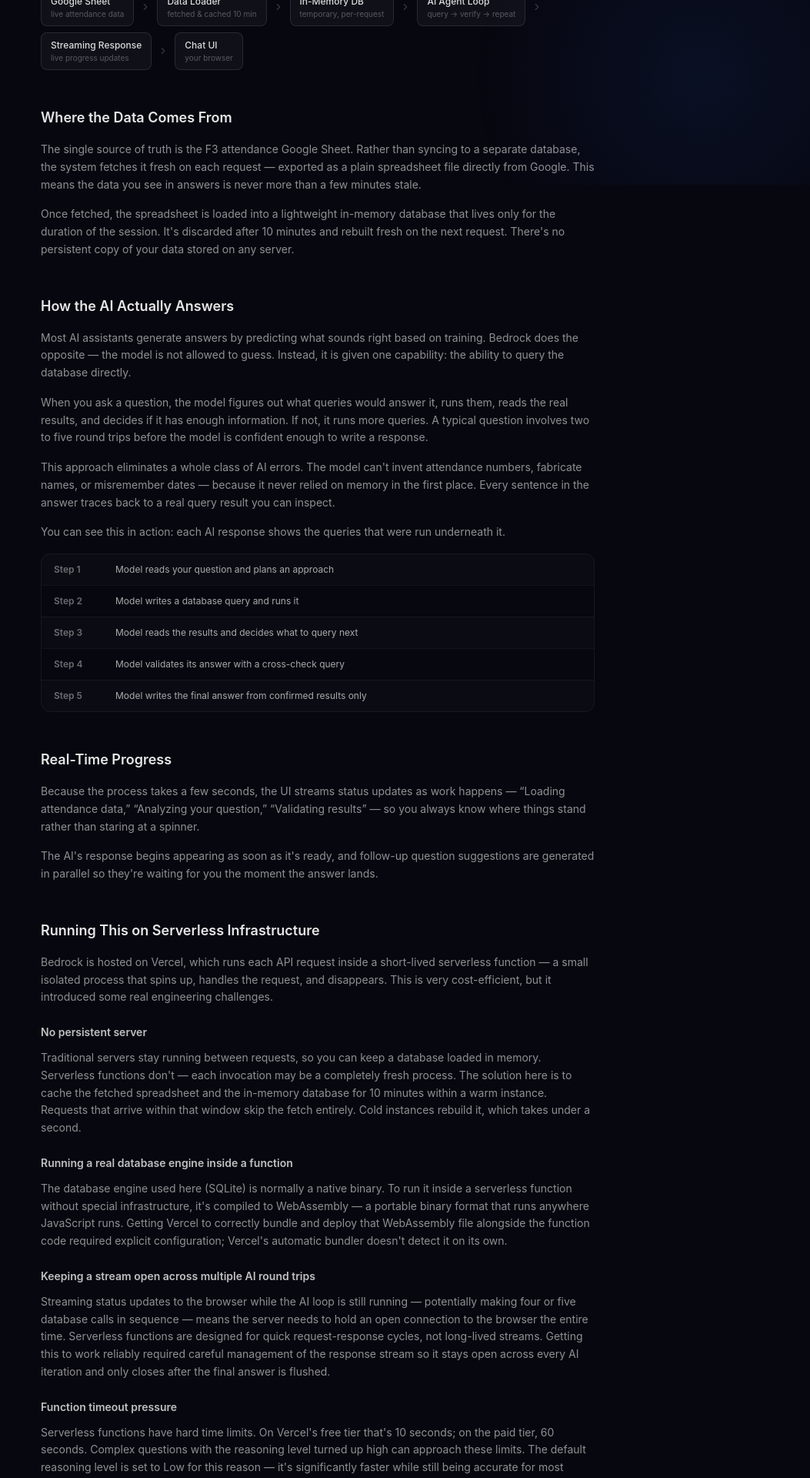
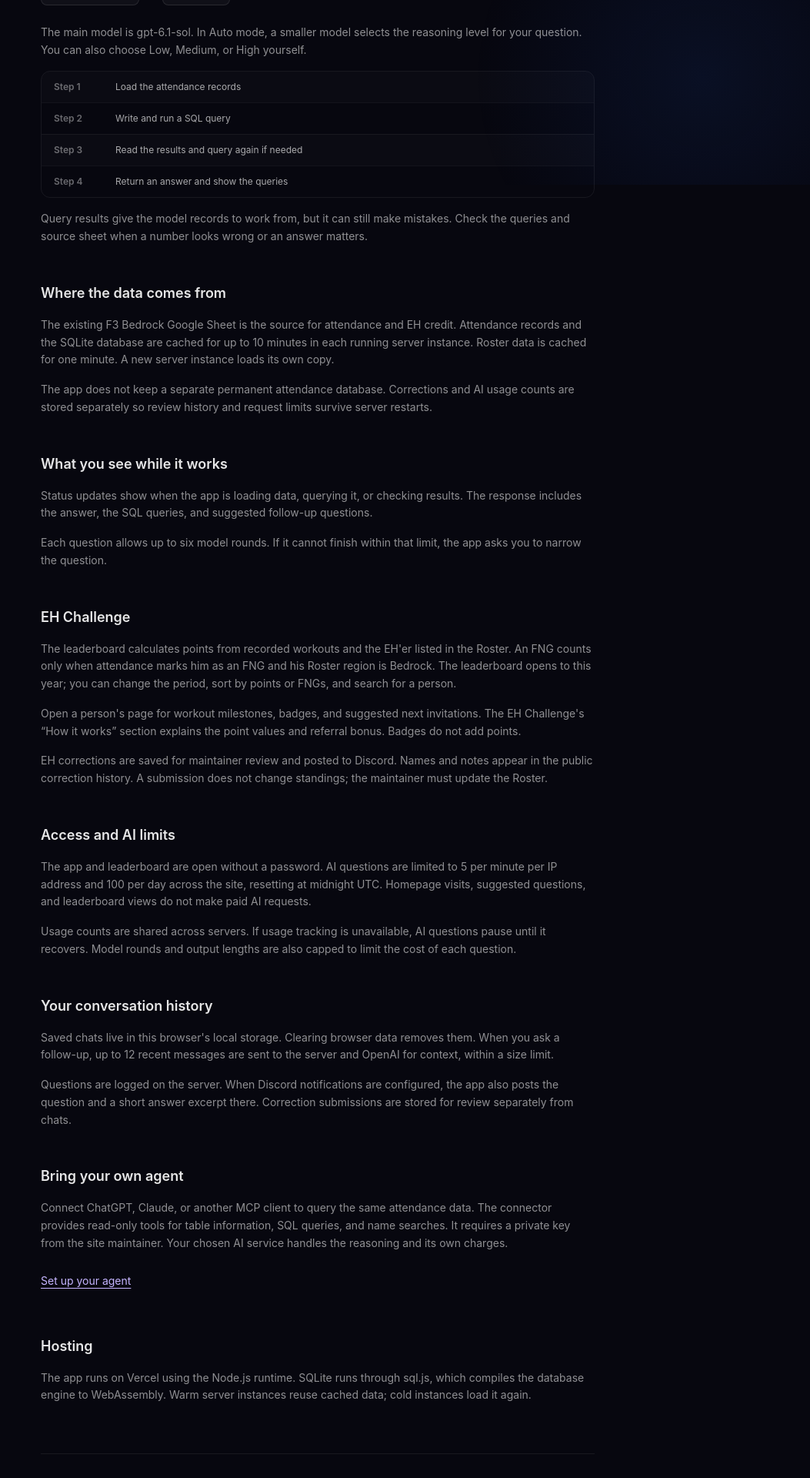
Before and after one commit to KtodaZ/bedrock-ai, a Next.js app: page /how-it-works in a window 1280 px wide. Shown: the part 560-2480 px from the top of the page at 77% size, without its empty margins (227-1280 px from the left). Built offline with nearby package versions, Linux system fonts and the light colour scheme.

Commit message:
Rewrite app explanations and README in plain language

```diff
--- a/app/PersonDetail.tsx
+++ b/app/PersonDetail.tsx
@@ -55,13 +55,13 @@ export default function PersonDetail({ name, period }: { name: string; period: P
 
     <section aria-labelledby="next-steps-heading" className="mt-7">
       <h2 id="next-steps-heading" className="text-lg font-semibold text-white">Next steps</h2>
-      <p className="text-sm text-white/65 mt-1">A few invitations that could turn into the next milestone.</p>
+      <p className="text-sm text-white/65 mt-1">Who to invite back and which workout earns points next.</p>
       <ul className="divide-y divide-white/10 mt-3">
         {nextSteps.slice(0, 3).map((fng) => {
           const next = nextMilestone(fng.posts);
           return <li key={fng.name} className="py-4 flex items-start gap-3"><svg viewBox="0 0 24 24" fill="none" className="w-5 h-5 text-violet-300 shrink-0 mt-0.5" aria-hidden="true"><path d="M4 12h15m-6-6 6 6-6 6" stroke="currentColor" strokeWidth="1.5" strokeLinecap="round" strokeLinejoin="round" /></svg><div className="min-w-0"><p className="text-sm text-white/90">Invite <Link href={personURL(fng.name, period)} className={`text-violet-300 underline underline-offset-4 ${focus}`}>{fng.name}</Link> back for workout #{fng.posts + 1}.</p><p className="text-xs text-white/65 mt-1 leading-relaxed">{next.remaining === 1 ? `That next workout earns ${profile.name} +${next.points} points.` : `After ${next.remaining} more workouts, #${next.workout} earns ${profile.name} +${next.points} points.`}{fng.lastPost ? ` Last post ${formatDay(fng.lastPost)}.` : ""}</p></div></li>;
         })}
-        <li className="py-4 text-sm text-white/85">{recruits.length ? "Keep the crew growing: invite someone new to a workout." : "Start with one invitation: bring a new guy to a Bedrock workout."}<span className="block text-xs text-white/65 mt-1">A first workout earns +5. Make sure the Roster records the EH&apos;er.</span></li>
+        <li className="py-4 text-sm text-white/85">{recruits.length ? "Invite someone new to a Bedrock workout." : "Bring a new guy to a Bedrock workout."}<span className="block text-xs text-white/65 mt-1">A first workout earns +5. Make sure the Roster records the EH&apos;er.</span></li>
       </ul>
     </section>
 
--- a/app/PointsGuide.tsx
+++ b/app/PointsGuide.tsx
@@ -16,7 +16,7 @@ export default function PointsGuide() {
   return (
     <article className="rounded-3xl border border-violet-300/20 bg-[#101023] px-5 py-7 sm:px-10 sm:py-10 overflow-hidden">
       <h1 className="text-3xl sm:text-5xl font-bold tracking-tight text-white text-balance">Bring a guy.<br /><span className="text-violet-300">Build a habit.</span></h1>
-      <p className="text-sm sm:text-base text-violet-100/80 mt-4 max-w-lg">Your FNG&apos;s workouts earn you points. The invitation starts it; showing up keeps it growing.</p>
+      <p className="text-sm sm:text-base text-violet-100/80 mt-4 max-w-lg">Your FNG&apos;s workouts earn you points. Here&apos;s what each workout is worth.</p>
 
       <section aria-labelledby="milestones-title" className="mt-8">
         <h2 id="milestones-title" className="text-lg font-semibold text-white">The road from FNG to regular</h2>
@@ -43,7 +43,7 @@ export default function PointsGuide() {
       </section>
 
       <section aria-labelledby="referral-title" className="border-t border-violet-300/20 mt-8 pt-7">
-        <h2 id="referral-title" className="text-xl sm:text-2xl font-semibold text-white">Let the invitation travel.</h2>
+        <h2 id="referral-title" className="text-xl sm:text-2xl font-semibold text-white">When your FNG invites someone</h2>
         <div className="grid grid-cols-[1fr_24px_1fr_24px_1fr] gap-1 items-start text-center mt-6">
           {["You", "Alex", "Ben"].map((name, i) => <div key={name} className="contents"><div><Person className={`h-14 w-12 mx-auto ${i === 2 ? "text-sky-300" : "text-violet-300"}`} /><div className="font-semibold text-white mt-2">{name}</div><div className="text-xs text-violet-100/75 mt-1">{i === 0 ? `+${POINTS.referral} bonus` : i === 1 ? "Ben’s workout points" : "New FNG"}</div></div>{i < 2 && <svg viewBox="0 0 24 24" className="w-6 h-6 mt-4 text-violet-300" fill="none" aria-label="invites"><path d="M2 12h18m-7-7 7 7-7 7" stroke="currentColor" strokeWidth="2" /></svg>}</div>)}
         </div>
--- a/app/connect/page.tsx
+++ b/app/connect/page.tsx
@@ -71,9 +71,9 @@ export default async function ConnectPage() {
             Connect ChatGPT or Claude to your crew&apos;s data
           </h1>
           <p className="text-base leading-relaxed" style={{ color: "rgba(255,255,255,0.45)" }}>
-            Bedrock exposes your attendance data as an <strong className="text-white/70">MCP server</strong> — the
-            open standard both Claude and ChatGPT use to plug into outside tools. Add one URL as a connector and your
-            own AI can query the exact same data this app runs on. No install, no code.
+            Connect your AI through <strong className="text-white/70">MCP</strong>, a standard for connecting AI apps
+            to data and tools. Your agent can query the same attendance records as this app. You&apos;ll need a private
+            key from the site maintainer.
           </p>
         </div>
 
@@ -122,7 +122,7 @@ export default async function ConnectPage() {
               "Open ChatGPT → Settings → Connectors (requires a plan with custom connectors / developer mode).",
               "Click “Create” / “Add connector” and choose an MCP server.",
               "Paste the URL with token above as the MCP server URL and name it “Bedrock Data”.",
-              "Save, then turn the connector on for a chat and ask away.",
+              "Save, then enable the connector in a chat and ask an attendance question.",
             ]}
           />
         </Section>
@@ -147,14 +147,14 @@ export default async function ConnectPage() {
         {/* What it can do */}
         <Section title="What your agent can do">
           <p className="text-sm mb-4" style={{ color: "rgba(255,255,255,0.45)" }}>
-            The connector gives your agent three read-only tools. Your own AI does the reasoning — it just queries the
-            live data directly, so answers stay grounded in the real records.
+            The connector gives your agent three read-only tools to query attendance records. Your AI service
+            handles the reasoning and its own charges.
           </p>
           <Tool name="get_schema" desc="Learn the table columns, F3 terminology (PAX, Q, FNG, AO, Kotter List), and the analytical rules." />
           <Tool name="run_sql" desc="Run a read-only SELECT against the attendance table and get exact rows back. Writes are blocked." />
-          <Tool name="search_pax" desc="Fuzzy-find a member's exact stored name before pulling their stats." />
+          <Tool name="search_pax" desc="Find a member's recorded name, including approximate matches, before querying their stats." />
           <p className="text-xs mt-4" style={{ color: "rgba(255,255,255,0.3)" }}>
-            Read-only by design: only SELECT queries run, against an in-memory copy of the sheet refreshed every 10
+            Only SELECT queries run, against an in-memory copy of the sheet cached for up to 10
             minutes. Your agent can read the data but never change it.
           </p>
         </Section>
--- a/app/how-it-works/page.tsx
+++ b/app/how-it-works/page.tsx
@@ -39,7 +39,7 @@ export default function HowItWorksPage() {
             className="inline-flex items-center gap-2 text-xs font-medium px-3 py-1.5 rounded-full mb-6"
             style={{ background: "rgba(124,58,237,0.15)", color: "#a78bfa", border: "1px solid rgba(124,58,237,0.3)" }}
           >
-            Under the Hood
+            How it works
           </div>
           <h1
             className="text-3xl sm:text-4xl font-bold mb-4 bg-clip-text text-transparent leading-tight"
@@ -48,118 +48,109 @@ export default function HowItWorksPage() {
             How Bedrock Data AI Works
           </h1>
           <p className="text-base leading-relaxed" style={{ color: "rgba(255,255,255,0.45)" }}>
-            You type a question in plain English. A few seconds later you get a precise, data-backed answer. Here&apos;s what happens in between.
+            Ask about F3 attendance in plain English. Bedrock queries the attendance sheet and shows the results, along with the SQL it used.
           </p>
         </div>
 
-        {/* Section: The Big Picture */}
-        <Section title="The Big Picture">
+        <Section title="From question to answer">
           <p>
-            Bedrock Data AI is not a search engine and it&apos;s not a chatbot pulling answers from general knowledge. It&apos;s a purpose-built system that connects natural language questions directly to your actual attendance data — and only answers from what it can prove.
-          </p>
-          <p>
-            When you ask a question, the system fetches the latest data from the source Google Sheet, loads it into a temporary in-memory database, and hands it to an AI model that figures out how to query it. The model runs as many queries as it needs, checks its own work, and only then writes an answer.
+            Bedrock loads attendance records from Google Sheets into an in-memory SQLite database. The AI writes SQL,
+            reads the results, and can run more queries before answering. You can inspect those queries below each response.
           </p>
           <Diagram />
-        </Section>
-
-        {/* Section: Where the Data Comes From */}
-        <Section title="Where the Data Comes From">
           <p>
-            The single source of truth is the F3 attendance Google Sheet. Rather than syncing to a separate database, the system fetches it fresh on each request — exported as a plain spreadsheet file directly from Google. This means the data you see in answers is never more than a few minutes stale.
+            The main model is gpt-6.1-sol. In Auto mode, a smaller model selects the reasoning level for your question.
+            You can also choose Low, Medium, or High yourself.
           </p>
+          <KeyValue items={[
+            ["Step 1", "Load the attendance records"],
+            ["Step 2", "Write and run a SQL query"],
+            ["Step 3", "Read the results and query again if needed"],
+            ["Step 4", "Return an answer and show the queries"],
+          ]} />
           <p>
-            Once fetched, the spreadsheet is loaded into a lightweight in-memory database that lives only for the duration of the session. It&apos;s discarded after 10 minutes and rebuilt fresh on the next request. There&apos;s no persistent copy of your data stored on any server.
+            Query results give the model records to work from, but it can still make mistakes. Check the queries and
+            source sheet when a number looks wrong or an answer matters.
           </p>
         </Section>
 
-        {/* Section: How the AI Answers */}
-        <Section title="How the AI Actually Answers">
+        <Section title="Where the data comes from">
           <p>
-            Most AI assistants generate answers by predicting what sounds right based on training. Bedrock does the opposite — the model is not allowed to guess. Instead, it is given one capability: the ability to query the database directly.
+            The existing F3 Bedrock Google Sheet is the source for attendance and EH credit. Attendance records and
+            the SQLite database are cached for up to 10 minutes in each running server instance. Roster data is cached
+            for one minute. A new server instance loads its own copy.
           </p>
           <p>
-            When you ask a question, the model figures out what queries would answer it, runs them, reads the real results, and decides if it has enough information. If not, it runs more queries. A typical question involves two to five round trips before the model is confident enough to write a response.
-          </p>
-          <p>
-            This approach eliminates a whole class of AI errors. The model can&apos;t invent attendance numbers, fabricate names, or misremember dates — because it never relied on memory in the first place. Every sentence in the answer traces back to a real query result you can inspect.
-          </p>
-          <p>
-            You can see this in action: each AI response shows the queries that were run underneath it.
-          </p>
-          <KeyValue items={[
-            ["Step 1", "Model reads your question and plans an approach"],
-            ["Step 2", "Model writes a database query and runs it"],
-            ["Step 3", "Model reads the results and decides what to query next"],
-            ["Step 4", "Model validates its answer with a cross-check query"],
-            ["Step 5", "Model writes the final answer from confirmed results only"],
-          ]} />
-        </Section>
-
-        {/* Section: Real-Time Progress */}
-        <Section title="Real-Time Progress">
-          <p>
-            Because the process takes a few seconds, the UI streams status updates as work happens — &ldquo;Loading attendance data,&rdquo; &ldquo;Analyzing your question,&rdquo; &ldquo;Validating results&rdquo; — so you always know where things stand rather than staring at a spinner.
-          </p>
-          <p>
-            The AI&apos;s response begins appearing as soon as it&apos;s ready, and follow-up question suggestions are generated in parallel so they&apos;re waiting for you the moment the answer lands.
+            The app does not keep a separate permanent attendance database. Corrections and AI usage counts are
+            stored separately so review history and request limits survive server restarts.
           </p>
         </Section>
 
-        {/* Section: Vercel Challenges */}
-        <Section title="Running This on Serverless Infrastructure">
+        <Section title="What you see while it works">
           <p>
-            Bedrock is hosted on Vercel, which runs each API request inside a short-lived serverless function — a small isolated process that spins up, handles the request, and disappears. This is very cost-efficient, but it introduced some real engineering challenges.
-          </p>
-
-          <SubSection title="No persistent server">
-            <p>
-              Traditional servers stay running between requests, so you can keep a database loaded in memory. Serverless functions don&apos;t — each invocation may be a completely fresh process. The solution here is to cache the fetched spreadsheet and the in-memory database for 10 minutes within a warm instance. Requests that arrive within that window skip the fetch entirely. Cold instances rebuild it, which takes under a second.
-            </p>
-          </SubSection>
-
-          <SubSection title="Running a real database engine inside a function">
-            <p>
-              The database engine used here (SQLite) is normally a native binary. To run it inside a serverless function without special infrastructure, it&apos;s compiled to WebAssembly — a portable binary format that runs anywhere JavaScript runs. Getting Vercel to correctly bundle and deploy that WebAssembly file alongside the function code required explicit configuration; Vercel&apos;s automatic bundler doesn&apos;t detect it on its own.
-            </p>
-          </SubSection>
-
-          <SubSection title="Keeping a stream open across multiple AI round trips">
-            <p>
-              Streaming status updates to the browser while the AI loop is still running — potentially making four or five database calls in sequence — means the server needs to hold an open connection to the browser the entire time. Serverless functions are designed for quick request-response cycles, not long-lived streams. Getting this to work reliably required careful management of the response stream so it stays open across every AI iteration and only closes after the final answer is flushed.
-            </p>
-          </SubSection>
-
-          <SubSection title="Function timeout pressure">
-            <p>
-              Serverless functions have hard time limits. On Vercel&apos;s free tier that&apos;s 10 seconds; on the paid tier, 60 seconds. Complex questions with the reasoning level turned up high can approach these limits. The default reasoning level is set to Low for this reason — it&apos;s significantly faster while still being accurate for most questions. High reasoning is there for edge cases where you need the model to think harder.
-            </p>
-          </SubSection>
-
-          <SubSection title="Can&apos;t use the fastest global runtime">
-            <p>
-              Vercel offers an &ldquo;Edge&rdquo; runtime that runs functions at data centers closest to each user, with near-zero cold start times. The catch: it&apos;s a stripped-down environment that doesn&apos;t support all Node.js capabilities — including the WebAssembly database engine used here. The chat API has to run in the standard Node.js runtime instead, which means slightly slower cold starts (~0.5–1 second vs. ~50ms) but full compatibility with everything the system needs.
-            </p>
-          </SubSection>
-        </Section>
-
-        {/* Section: Auth */}
-        <Section title="Access Control">
-          <p>
-            The app and EH leaderboard are open without a password. AI questions are limited to 5 per minute per IP address and 100 per day across the site, resetting at midnight UTC. Loading the homepage or viewing the leaderboard does not make paid AI requests.
+            Status updates show when the app is loading data, querying it, or checking results. The response includes
+            the answer, the SQL queries, and suggested follow-up questions.
           </p>
           <p>
-            Request limits are shared across servers, and each AI question has a bounded number of analysis rounds. If usage tracking is unavailable, AI questions pause until it recovers. External AI connectors still require a private key from the site maintainer.
+            Each question allows up to six model rounds. If it cannot finish within that limit, the app asks you to
+            narrow the question.
           </p>
         </Section>
 
-        {/* Section: Conversation History */}
-        <Section title="Your Conversation History">
+        <Section title="EH Challenge">
           <p>
-            Past conversations are saved in your browser&apos;s local storage — they never leave your device. The server is stateless and has no record of previous sessions. When you continue a conversation, your full message history is sent along with the new question so the AI has the context it needs.
+            The leaderboard calculates points from recorded workouts and the EH&apos;er listed in the Roster. An FNG
+            counts only when attendance marks him as an FNG and his Roster region is Bedrock. The leaderboard opens
+            to this year; you can change the period, sort by points or FNGs, and search for a person.
           </p>
           <p>
-            This keeps the architecture simple and avoids storing any personal data server-side, but it also means history is tied to the specific browser you used. Clearing your browser data will clear your conversation history.
+            Open a person&apos;s page for workout milestones, badges, and suggested next invitations. The EH Challenge&apos;s
+            &ldquo;How it works&rdquo; section explains the point values and referral bonus. Badges do not add points.
+          </p>
+          <p>
+            EH corrections are saved for maintainer review and posted to Discord. Names and notes appear in the
+            public correction history. A submission does not change standings; the maintainer must update the Roster.
+          </p>
+        </Section>
+
+        <Section title="Access and AI limits">
+          <p>
+            The app and leaderboard are open without a password. AI questions are limited to 5 per minute per IP
+            address and 100 per day across the site, resetting at midnight UTC. Homepage visits, suggested questions,
+            and leaderboard views do not make paid AI requests.
+          </p>
+          <p>
+            Usage counts are shared across servers. If usage tracking is unavailable, AI questions pause until it
+            recovers. Model rounds and output lengths are also capped to limit the cost of each question.
+          </p>
+        </Section>
+
+        <Section title="Your conversation history">
+          <p>
+            Saved chats live in this browser&apos;s local storage. Clearing browser data removes them. When you ask a
+            follow-up, up to 12 recent messages are sent to the server and OpenAI for context, within a size limit.
+          </p>
+          <p>
+            Questions are logged on the server. When Discord notifications are configured, the app also posts the
+            question and a short answer excerpt there. Correction submissions are stored for review separately from chats.
+          </p>
+        </Section>
+
+        <Section title="Bring your own agent">
+          <p>
+            Connect ChatGPT, Claude, or another MCP client to query the same attendance data. The connector provides
+            read-only tools for table information, SQL queries, and name searches. It requires a private key from the
+            site maintainer. Your chosen AI service handles the reasoning and its own charges.
+          </p>
+          <Link href="/connect" className="inline-flex min-h-11 items-center text-violet-300 underline underline-offset-4">
+            Set up your agent
+          </Link>
+        </Section>
+
+        <Section title="Hosting">
+          <p>
+            The app runs on Vercel using the Node.js runtime. SQLite runs through sql.js, which compiles the database
+            engine to WebAssembly. Warm server instances reuse cached data; cold instances load it again.
           </p>
         </Section>
 
@@ -197,22 +188,6 @@ function Section({ title, children }: { title: string; children: React.ReactNode
   );
 }
 
-function SubSection({ title, children }: { title: string; children: React.ReactNode }) {
-  return (
-    <div className="mt-6">
-      <h3
-        className="text-sm font-semibold mb-3"
-        style={{ color: "rgba(255,255,255,0.75)" }}
-      >
-        {title}
-      </h3>
-      <div className="space-y-3 text-sm leading-relaxed" style={{ color: "rgba(255,255,255,0.55)" }}>
-        {children}
-      </div>
-    </div>
-  );
-}
-
 function KeyValue({ items }: { items: [string, string][] }) {
   return (
     <div
@@ -240,9 +215,9 @@ function Diagram() {
   const steps = [
     { label: "Google Sheet", sub: "live attendance data" },
     { label: "Data Loader", sub: "fetched & cached 10 min" },
-    { label: "In-Memory DB", sub: "temporary, per-request" },
-    { label: "AI Agent Loop", sub: "query → verify → repeat" },
-    { label: "Streaming Response", sub: "live progress updates" },
+    { label: "In-Memory DB", sub: "cached up to 10 min" },
+    { label: "AI Agent Loop", sub: "query → read → repeat" },
+    { label: "Response stream", sub: "live progress updates" },
     { label: "Chat UI", sub: "your browser" },
   ];
 
--- a/app/layout.tsx
+++ b/app/layout.tsx
@@ -15,7 +15,7 @@ const geistMono = Geist_Mono({
 
 export const metadata: Metadata = {
   title: "Bedrock Data AI",
-  description: "F3 workout attendance intelligence",
+  description: "F3 Bedrock attendance questions and EH Challenge standings",
 };
 
 export default function RootLayout({
--- a/app/page.tsx
+++ b/app/page.tsx
@@ -201,7 +201,7 @@ export default function Home() {
         const error = await res.json().catch(() => null);
         throw new Error(error?.error ?? (res.status === 429 ? "Too many requests. Please try again in a minute." : "AI questions are temporarily unavailable."));
       }
-      if (!res.body) throw new Error("No response body");
+      if (!res.body) throw new Error("The server returned an empty response. Please try again.");
 
       const reader = res.body.getReader();
       const decoder = new TextDecoder();
@@ -571,7 +571,7 @@ export default function Home() {
                     Bedrock Data AI
                   </h1>
                   <p className="text-white/40 text-sm">
-                    Precise answers from your F3 workout attendance data
+                    Ask about your F3 workout attendance
                   </p>
                 </div>
 
```
Also changed, not shown: 1 other file (tests, documents, lock files or other folders).
